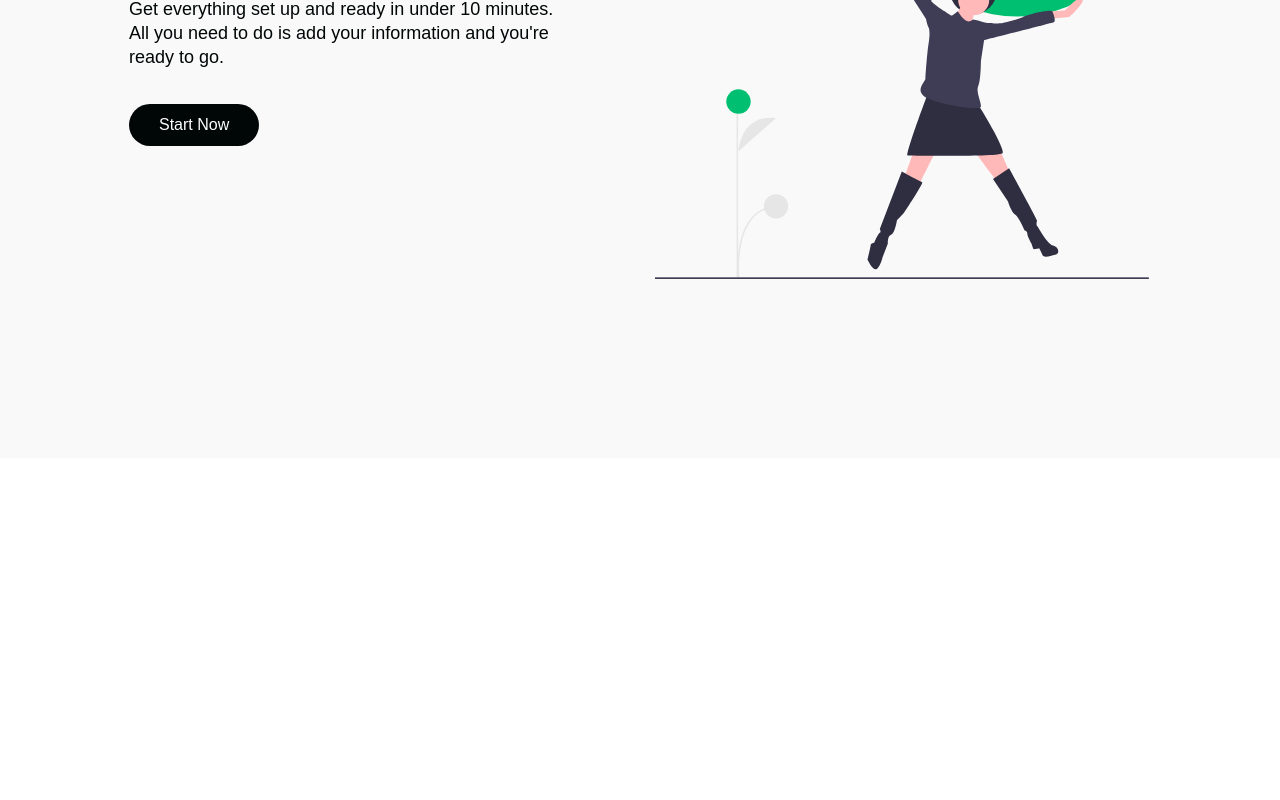
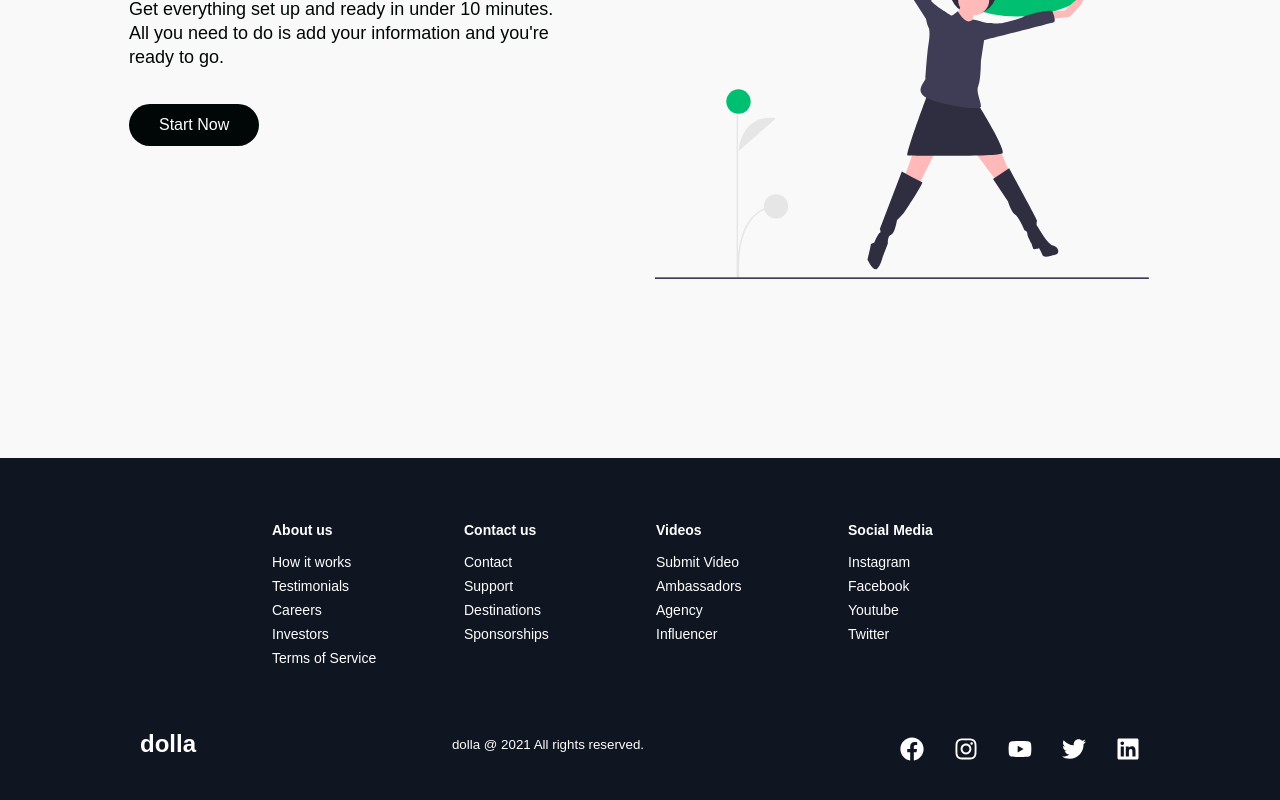
Before and after one commit to Goat95/React-Responsive-Website, a React (Create React App) app: page / in a window 1280 px wide. Shown: the part 3722-4522 px from the top of the page. Before the commit the page ends 4180 px from the top, so only its background shows below. Built offline with nearby package versions, Linux system fonts and the light colour scheme; a web font is replaced by a local one.

Commit message:
Creating Footer and Styling Footer.

```diff
--- a/src/App.js
+++ b/src/App.js
@@ -1,12 +1,16 @@
 import React from 'react';
 import './App.css';
-import { BrowserRouter as Router } from 'react-router-dom';
+import { BrowserRouter as Router, Switch, Route } from 'react-router-dom';
+import SigninPage from './pages/signin';
 import Home from './pages/index';
 
 function App() {
   return (
     <Router>
-      <Home />
+      <Switch>
+        <Route path="/" component={Home} exact />
+        <Route path="/signin" component={SigninPage} exact />
+      </Switch>
     </Router>
   );
 }
--- /dev/null
+++ b/src/components/Footer/FooterEle.jsx
@@ -0,0 +1,113 @@
+import styled from 'styled-components';
+import { Link } from 'react-router-dom';
+
+export const FooterContainer = styled.footer`
+    background-color: #101522;
+`;
+
+export const FooterWrap = styled.div`
+    padding: 48px 24px;
+    display: flex;
+    flex-direction: column;
+    justify-content: center;
+    align-items: center;
+    max-width: 1100px;
+    margin: 0 auto;
+`;
+
+export const FooterLinksContainer = styled.div`
+    display: flex;
+    justify-content: center;
+
+    @media screen and (max-width: 820px) {
+        padding-top: 32px;
+    }
+`;
+
+export const FooterLinksWrapper = styled.div`
+    display: flex;
+
+    @media screen and (max-width: 820px) {
+        flex-direction: column;
+    }
+`;
+
+export const FooterLinkItems = styled.div`
+    display: flex;
+    flex-direction: column;
+    align-items: flex-start;
+    margin: 16px;
+    text-align: left;
+    width: 160px;
+    box-sizing: border-box;
+    color: #fff;
+
+    @media screen and (max-width: 420px) {
+        margin: 0;
+        padding: 10px;
+        width: 100%;
+    }
+`;
+
+export const FooterLinkTitle = styled.h1`
+    font-size: 14px;
+    margin-bottom: 16px;
+`;
+
+export const FooterLink = styled(Link)`
+    color: #fff;
+    text-decoration: none;
+    margin-bottom: 0.5rem;
+    font-size: 14px;
+
+    &:hover {
+        color: #01bf71;
+        transition: 0.3s ease-out;
+    }
+`;
+
+export const SocialMedia = styled.section`
+    max-width: 1000px;
+    width: 100%;
+`;
+
+export const SocialMediaWrap = styled.div`
+    display: flex;
+    justify-content: space-between;
+    align-items: center;
+    max-width: 1100px;
+    margin: 40px auto 0 auto;
+
+    @media screen and (max-width: 820px) {
+        flex-direction: column;
+    }
+`;
+
+export const SocialLogo = styled(Link)`
+    color: #fff;
+    justify-self: start;
+    cursor: pointer;
+    text-decoration: none;
+    font-size: 1.5rem;
+    display: flex;
+    align-items: center;
+    margin-bottom: 16px;
+    font-weight: bold;
+`;
+
+export const WebsiteRights = styled.small`
+    color: #fff;
+    margin-bottom: 16px;
+`;
+
+export const SocialIcons = styled.div`
+    display: flex;
+    justify-content: space-between;
+    align-items: center;
+    width: 240px;
+`;
+
+export const SocialIconLink = styled.a`
+    color: #fff;
+    font-size: 24px;
+`;
--- /dev/null
+++ b/src/components/Footer/index.jsx
@@ -0,0 +1,75 @@
+import React from 'react';
+import { FooterContainer, FooterWrap, FooterLinksContainer, FooterLinksWrapper, FooterLinkItems, FooterLinkTitle, FooterLink} from './FooterEle';
+import { SocialMedia, SocialMediaWrap, SocialLogo, WebsiteRights, SocialIcons, SocialIconLink } from './FooterEle';
+import { FaFacebook, FaInstagram, FaYoutube, FaTwitter, FaLinkedin } from 'react-icons/fa';
+
+const Footer = () => {
+    return (
+        <FooterContainer>
+            <FooterWrap>
+                <FooterLinksContainer>
+                    <FooterLinksWrapper>
+                        <FooterLinkItems>
+                            <FooterLinkTitle>About us</FooterLinkTitle>
+                                <FooterLink to="/">How it works</FooterLink>
+                                <FooterLink to="/">Testimonials</FooterLink>
+                                <FooterLink to="/">Careers</FooterLink>
+                                <FooterLink to="/">Investors</FooterLink>
+                                <FooterLink to="/">Terms of Service</FooterLink>
+                        </FooterLinkItems>
+                        <FooterLinkItems>
+                            <FooterLinkTitle>Contact us</FooterLinkTitle>
+                                <FooterLink to="/">Contact</FooterLink>
+                                <FooterLink to="/">Support</FooterLink>
+                                <FooterLink to="/">Destinations</FooterLink>
+                                <FooterLink to="/">Sponsorships</FooterLink>
+                        </FooterLinkItems>
+                    </FooterLinksWrapper>
+                    <FooterLinksWrapper>
+                        <FooterLinkItems>
+                            <FooterLinkTitle>Videos</FooterLinkTitle>
+                                <FooterLink to="/">Submit Video</FooterLink>
+                                <FooterLink to="/">Ambassadors</FooterLink>
+                                <FooterLink to="/">Agency</FooterLink>
+                                <FooterLink to="/">Influencer</FooterLink>
+                        </FooterLinkItems>
+                        <FooterLinkItems>
+                            <FooterLinkTitle>Social Media</FooterLinkTitle>
+                                <FooterLink to="/">Instagram</FooterLink>
+                                <FooterLink to="/">Facebook</FooterLink>
+                                <FooterLink to="/">Youtube</FooterLink>
+                                <FooterLink to="/">Twitter</FooterLink>
+                        </FooterLinkItems>
+                    </FooterLinksWrapper>
+                </FooterLinksContainer>
+                <SocialMedia>
+                    <SocialMediaWrap>
+                        <SocialLogo to='/'>
+                            dolla
+                        </SocialLogo>
+                        <WebsiteRights>dolla @ {new Date().getFullYear()} All rights reserved.</WebsiteRights>
+                        <SocialIcons>
+                            <SocialIconLink href="/" target="_blank" aria-label="Facebook">
+                                <FaFacebook />
+                            </SocialIconLink>
+                            <SocialIconLink href="/" target="_blank" aria-label="Instagram">
+                                <FaInstagram />
+                            </SocialIconLink>
+                            <SocialIconLink href="/" target="_blank" aria-label="Youtube">
+                                <FaYoutube />
+                            </SocialIconLink>
+                            <SocialIconLink href="//www.twitter.com" target="_blank" aria-label="Twitter">
+                                <FaTwitter />
+                            </SocialIconLink>
+                            <SocialIconLink href="/" target="_blank" aria-label="Linkedin">
+                                <FaLinkedin />
+                            </SocialIconLink>
+                        </SocialIcons>
+                    </SocialMediaWrap>
+                </SocialMedia>
+            </FooterWrap>
+        </FooterContainer>
+    )
+}
+
+export default Footer;
--- a/src/pages/index.jsx
+++ b/src/pages/index.jsx
@@ -5,6 +5,7 @@
 import Navbar from '../components/Navbar/index';
 import Sidebar from '../components/Sidebar/index';
 import Services from '../components/Services/index';
+import Footer from '../components/Footer';
 
 const Home = () => {
     const [isOpen, setIsOpen] = useState(false);
@@ -22,6 +23,7 @@
             <InfoSection {...homeObjTwo} />
             <Services />
             <InfoSection {...homeObjThree} />
+            <Footer />
         </>
     )
 }
--- /dev/null
+++ b/src/pages/signin.jsx
@@ -0,0 +1,11 @@
+import React from 'react';
+
+const SigninPage = () => {
+    return (
+        <div>
+            <h1>Signin Page.</h1>
+        </div>
+    )
+}
+
+export default SigninPage;
```
